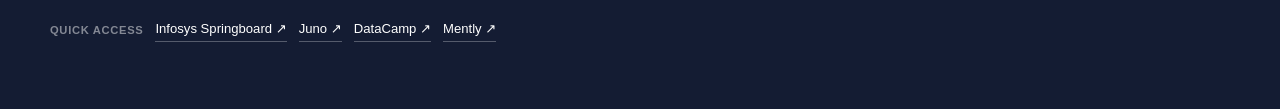
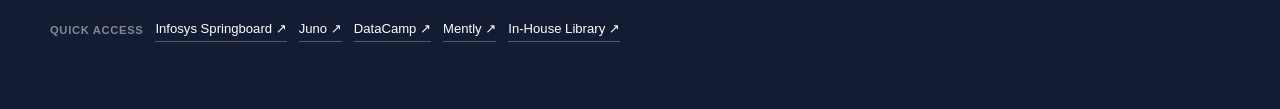
Before and after one commit to akanapi-alt/People-Success-Services, a plain HTML site: page index.html in a window 1280 px wide. Shown: the part 808-917 px from the top of the page. Drawn offline with Linux system fonts and the light colour scheme.

Commit message:
Update index.html

```diff
--- a/index.html
+++ b/index.html
@@ -49,6 +49,7 @@
             <a href="https://boldr.the-juno.com/" target="_blank" rel="noopener noreferrer">Juno ↗</a>
             <a href="https://www.datacamp.com/" target="_blank" rel="noopener noreferrer">DataCamp ↗</a>
             <a href="https://mently.boldrtech.com/l" target="_blank" rel="noopener noreferrer">Mently ↗</a>
+            <a href="https://boldrlearning.wixstudio.com/peopledevelopment/courselibrary" target="_blank" rel="noopener noreferrer">In-House Library ↗</a>
           </div>
         </div>
         <div class="hero-art reveal" aria-hidden="true">
```
